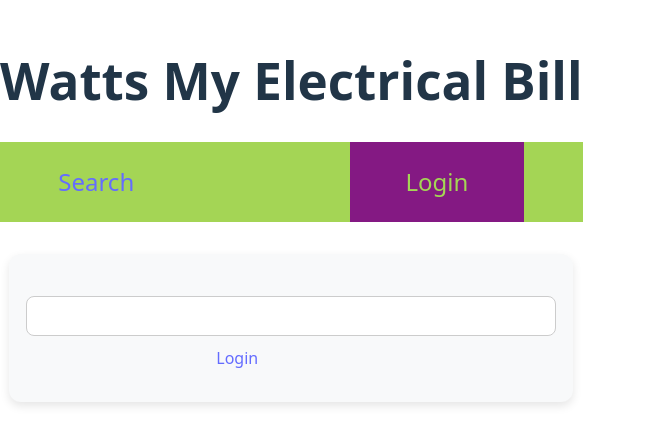
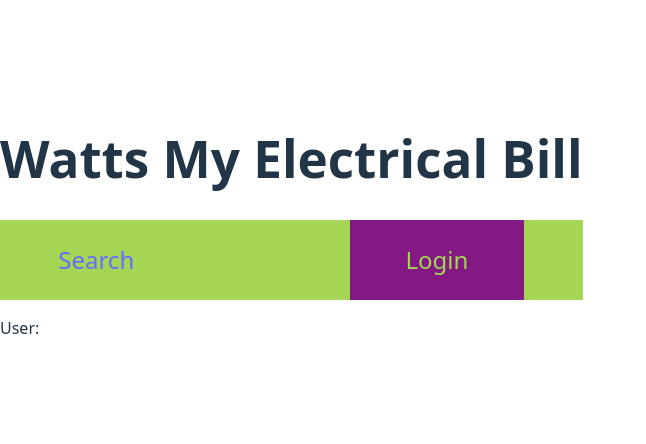
Before and after one commit to mkendall42/Watts-My-Electricity-Bill-FE-updates, a React (Vite) app: page /login in a window 1280 px wide. Shown: the part 174-618 px from the top of the page, without its empty margins (0-646 px from the left). Built offline with nearby package versions, Linux system fonts and the light colour scheme; no server answers.

Commit message:
Add BE usernames fetching, basic dropdown functionality

```diff
--- a/src/LoginContainer/LoginContainer.jsx
+++ b/src/LoginContainer/LoginContainer.jsx
@@ -1,7 +1,35 @@
 import { NavLink } from 'react-router-dom'
+import DropdownMenuContainer from '../DropdownMenuContainer/DropdownMenuContainer';
+import { useState } from 'react'
 
+//This still needs to be properly implemented (it's not technically even capturing a specific user; and we need IDs)
+const LoginContainer = () => {
+    const [userItems, setUserItems] = useState(null)
 
-const LoginContainer = () => {
+    //Get all usernames for the dropdown
+    //NOTE: later, if we have an empty user list, should probably give message before rendering dropdown (this is also why 'null' vs '[]' used initially)
+    if (!userItems) {
+        fetch("http://localhost:3000/api/v1/users", {
+            //Maybe I don't even need these {} here?
+        })
+        .then(response => response.json())
+        .then(data => {
+            //Update userItems (note that JSON top-level is not usual {} but instead []) - had to do via function, apparently userItems isn't in scope???
+            let mappedUserItems = data.map((user) => {
+                return user.username
+            })
+
+            setUserItems(mappedUserItems)
+        })
+        .catch(error => {
+            console.error("Error: ", error)
+        })
+    }
+
+    const processUserSelection = () => {
+        //Not exactly sure how to best handle this...
+    }
+
     return (
         <div>
 
@@ -10,10 +38,16 @@ const LoginContainer = () => {
                 <NavLink to="/login" className="nav">Login</NavLink>
             </nav>
 
-            <form>
+            <p>
+                {"User:  "}
+                {userItems && (
+                    <DropdownMenuContainer key="login-menu" itemsList={userItems} defaultText="Select username" processSelection={processUserSelection} />
+                )}
+            </p>
+            {/* <form>
                 <input className ="userName"/>
             <NavLink to="/:user_id" className="nav">Login</NavLink>
-            </form>
+            </form> */}
 
         </div>
     )
```
